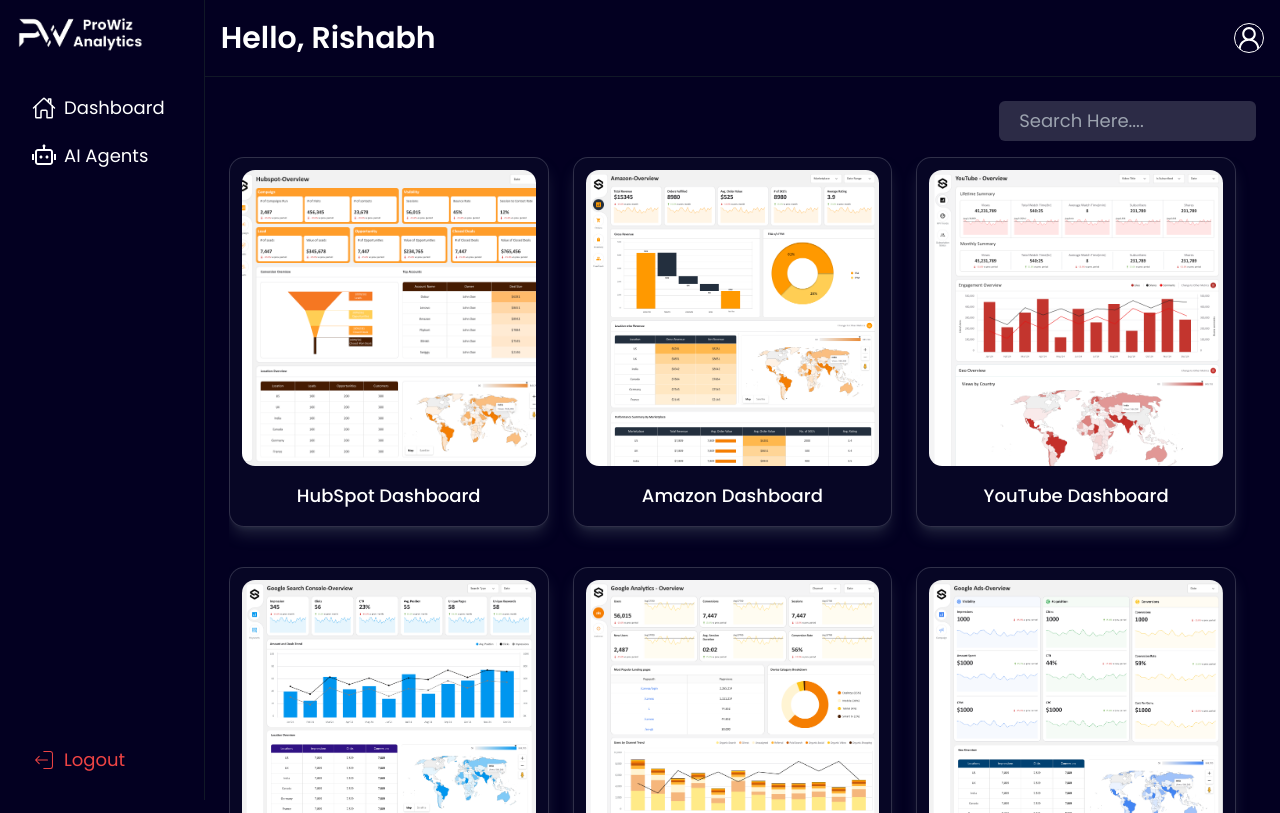
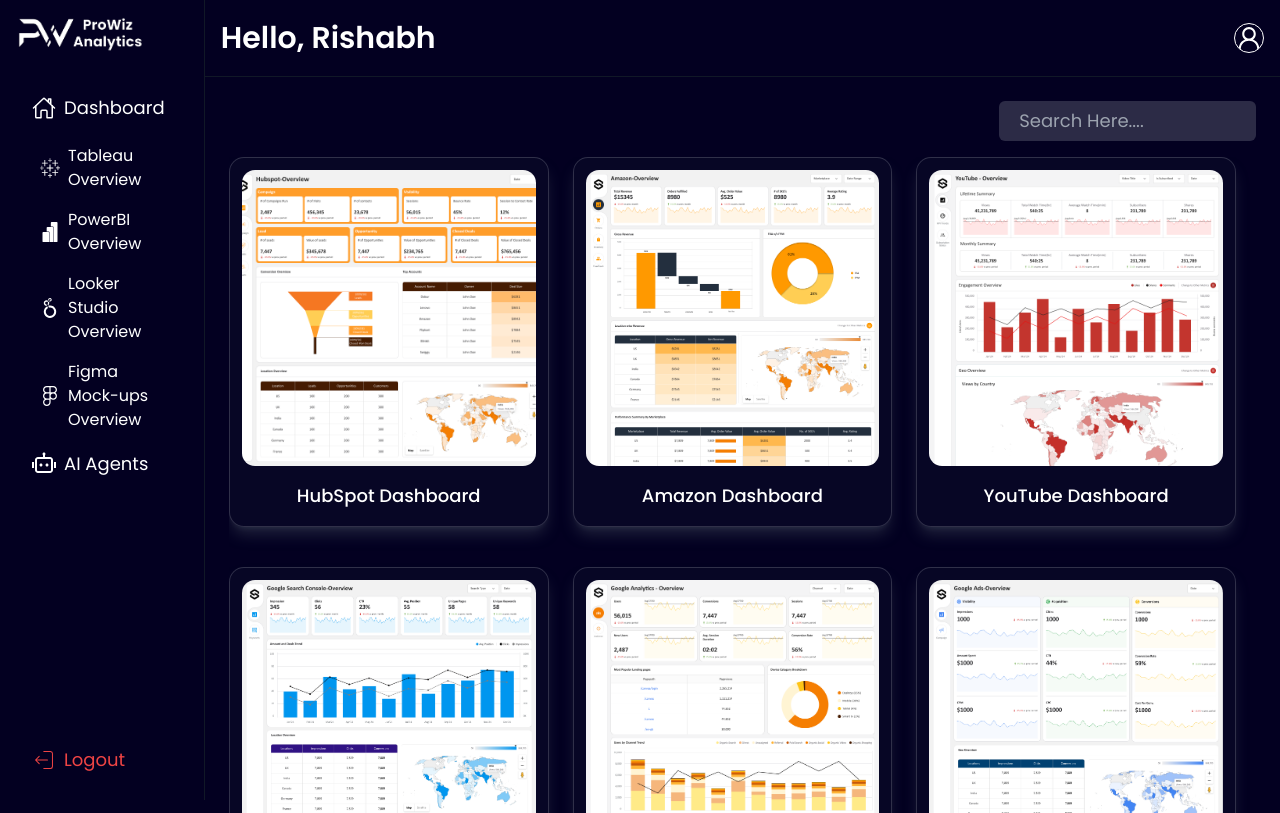
Before and after one commit to Anekantjainsagar/ProwizPortfolio, a Next.js app: page /home/1 in a window 1280 px wide. Built offline with nearby package versions, Linux system fonts and the light colour scheme.

Commit message:
Updated leftbar

```diff
--- a/app/Components/Leftbar.jsx
+++ b/app/Components/Leftbar.jsx
@@ -7,6 +7,8 @@
 import { RiRobot2Line } from "react-icons/ri";
 import { CiLogout } from "react-icons/ci";
 import { reportsData } from "@/app/data/Reports";
+import { SiLooker, SiPowerbi, SiTableau } from "react-icons/si";
+import { FaFigma } from "react-icons/fa";
 
 const Leftbar = ({ showDashboards, name }) => {
   let pathname = usePathname();
@@ -29,15 +31,34 @@
         {!showDashboards ? (
           <div className="mt-8 text-white">
             {[
-              { icon: <IoHomeOutline />, title: "Dashboard", path: "/home" },
+              {
+                icon: <IoHomeOutline />,
+                title: "Dashboard",
+                path: "/home",
+                routes: [
+                  { title: "Tableau", icon: <SiTableau /> },
+                  {
+                    title: "PowerBI",
+                    icon: <SiPowerbi />,
+                  },
+                  {
+                    title: "Looker Studio",
+                    icon: <SiLooker />,
+                  },
+                  {
+                    title: "Figma Mock-ups",
+                    icon: <FaFigma />,
+                  },
+                ],
+              },
               { icon: <RiRobot2Line />, title: "AI Agents", path: "/agents" },
             ].map((e, i) => {
               return (
+                <div key={i}>
                   <div
-                  key={i}
                     className={`flex items-center gap-x-2 text-lg py-2.5 px-4 rounded-md hover:bg-gray-500/15 ${
                       pathname === e?.path && "bg-gray-500/15"
-                  } cursor-pointer transition-all`}
+                    } cursor-pointer transition-all ${e?.routes && "mb-1"}`}
                     onClick={() => {
                       history.push(e?.path);
                     }}
@@ -45,19 +66,65 @@
                     <span className="text-2xl">{e?.icon}</span>
                     <p>{e?.title}</p>
                   </div>
+                  {e?.routes?.map((data, i) => {
+                    return (
+                      <div
+                        onClick={() => {
+                          history.push(
+                            `/home/${data?.title
+                              ?.toLowerCase()
+                              ?.replaceAll(" ", "-")}`
+                          );
+                        }}
+                        key={i}
+                        className={`text-white px-4 py-2 hover:bg-gray-500/15 cursor-pointer rounded-lg flex items-center gap-x-2 ml-2 ${pathname?.includes(
+                          data?.title?.toLowerCase()?.replaceAll(" ", "-")
+                            ? "bg-gray-500/15"
+                            : ""
+                        )}`}
+                      >
+                        <span className="text-xl">{data?.icon}</span>
+                        {data?.title} Overview
+                      </div>
+                    );
+                  })}
+                </div>
               );
             })}
           </div>
         ) : (
           <div className="mt-8 text-white">
-            <h6 className="text-xl mb-2">
+            {/* <h6 className="text-xl mb-2">
               {capitalizeFirstLetter(name?.replaceAll("-", " "))}
-            </h6>
-            {reportsData?.map((e, i) => {
+            </h6> */}
+            <div className="mt-2 text-white">
+              {[
+                {
+                  icon: <IoHomeOutline />,
+                  title: "Dashboard",
+                  path: "/home",
+                  routes: reportsData,
+                },
+                { icon: <RiRobot2Line />, title: "AI Agents", path: "/agents" },
+              ].map((e, i) => {
+                return (
+                  <div key={i}>
+                    <div
+                      className={`flex items-center gap-x-2 text-lg py-2.5 px-4 rounded-md hover:bg-gray-500/15 ${
+                        pathname === e?.path && "bg-gray-500/15"
+                      } cursor-pointer transition-all ${e?.routes && "mb-1"}`}
+                      onClick={() => {
+                        history.push(e?.path);
+                      }}
+                    >
+                      <span className="text-2xl">{e?.icon}</span>
+                      <p>{e?.title}</p>
+                    </div>
+                    {e?.routes?.map((e, i) => {
                       return (
                         <div
                           key={i}
-                  className={`py-2 px-3 rounded-md hover:bg-gray-500/15 ${
+                          className={`py-2 px-3 ml-2 rounded-md hover:bg-gray-500/15 ${
                             pathname?.includes(
                               e?.title?.toLowerCase()?.replaceAll(" ", "-")
                             ) && "bg-gray-500/15"
@@ -74,6 +141,10 @@
                         </div>
                       );
                     })}
+                  </div>
+                );
+              })}
+            </div>
           </div>
         )}
       </div>
```
Lines whose indentation alone changed are shown as unchanged.
